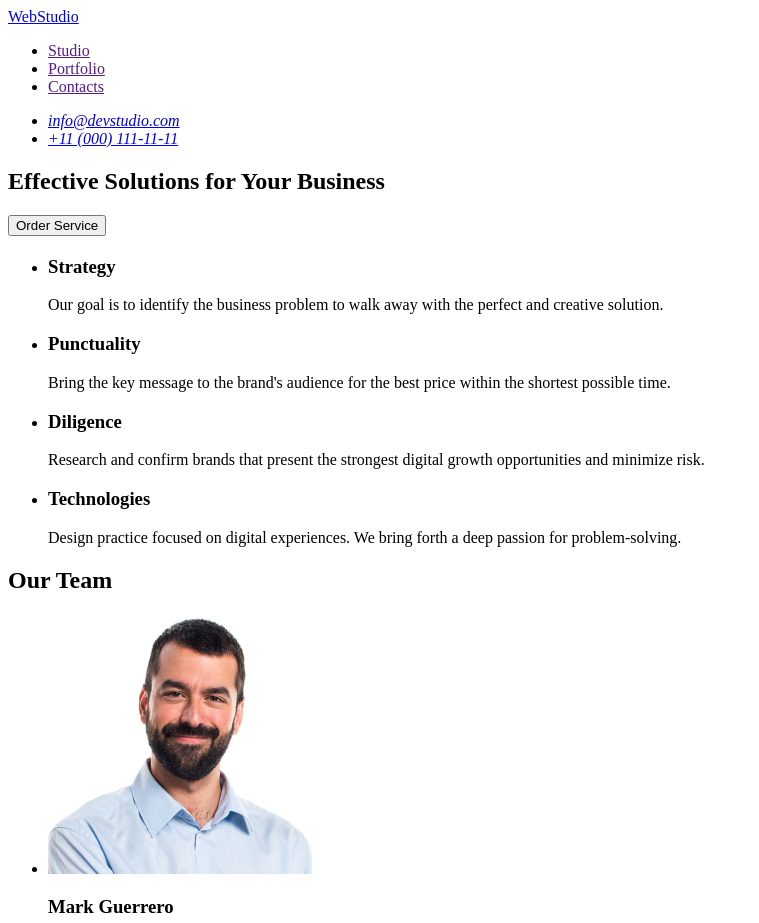
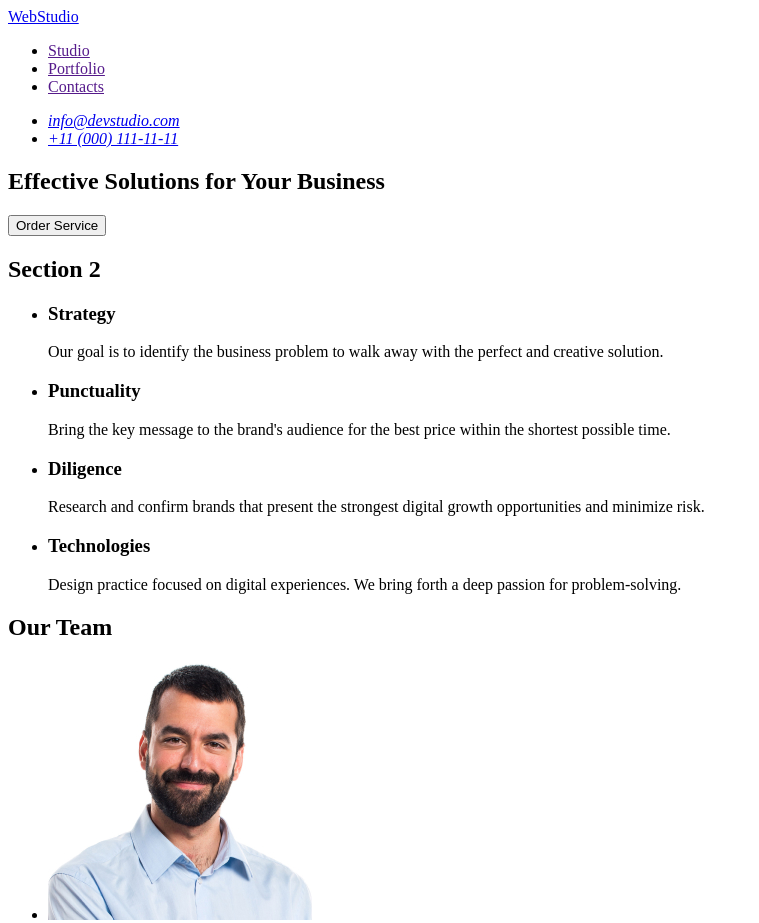
Before and after one commit to Ruslan0473/goit-markup-hw-01, a plain HTML site: page index.html in a window 1280 px wide. Shown: the top 923 px of the page, without its empty margins (0-759 px from the left). Drawn offline with Linux system fonts and the light colour scheme.

Commit message:
correction-of-mistakes-section-2-h2

```diff
--- a/index.html
+++ b/index.html
@@ -29,7 +29,7 @@
             <button type="button">Order Service</button>
         </section>
         <section> <!--Section 2-->
-            <h2><!--Section 2--></h2>
+            <h2>Section 2</h2>
             <ul>
                 <li>
                     <h3>Strategy</h3>
```
